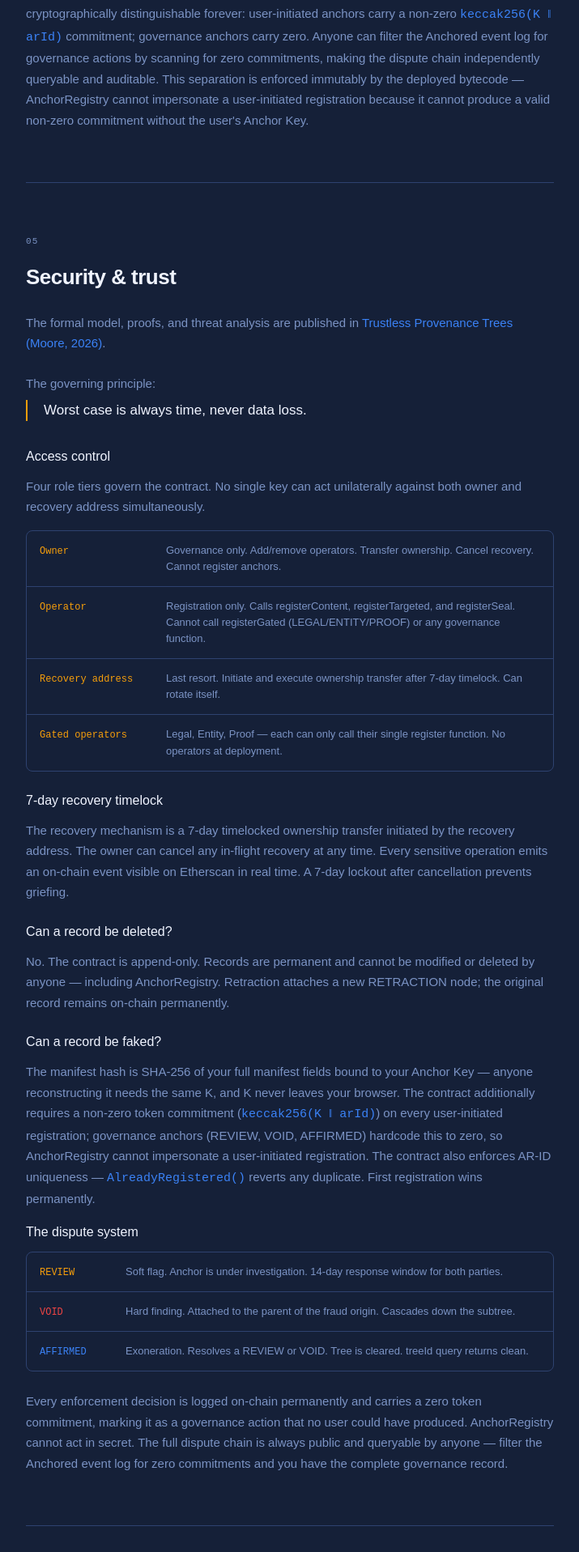
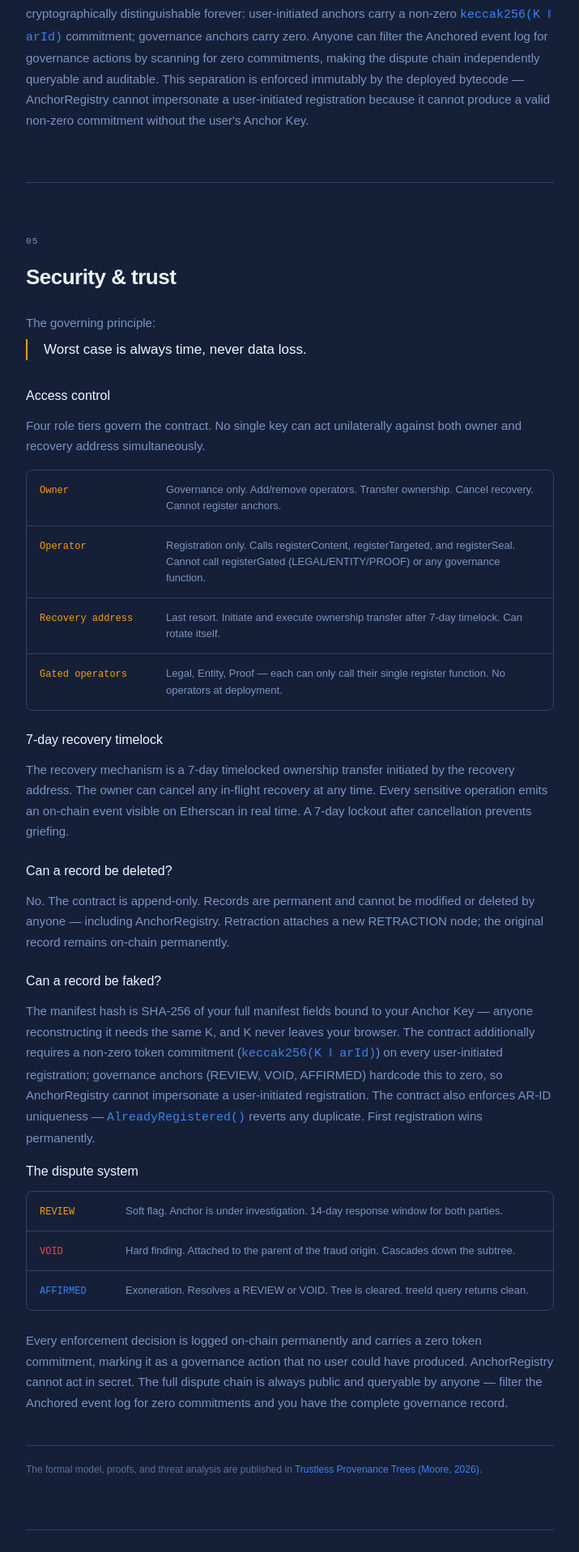
Before and after one commit to AnchorRegistry/ar-ui, a Next.js app: page /docs in a window 1280 px wide. Shown: the part 10083-12000 px from the top of the page at 81% size, without its empty margins (404-1119 px from the left). Built offline with nearby package versions, Linux system fonts and the light colour scheme.

Commit message:
docs: v2/v4 labels → pending; tighten Theorem 3 FAQ

```diff
--- a/app/docs/page.tsx
+++ b/app/docs/page.tsx
@@ -568,17 +568,6 @@ ORDER BY block_timestamp ASC`}
             <section id="security">
               <SectionLabel>05</SectionLabel>
               <SectionHeading>Security &amp; trust</SectionHeading>
-              <Prose className="mb-6">
-                The formal model, proofs, and threat analysis are published in{' '}
-                <a
-                  href="https://arxiv.org/abs/2604.03434"
-                  target="_blank"
-                  rel="noopener noreferrer"
-                  className="text-electric-blue hover:underline"
-                >
-                  Trustless Provenance Trees (Moore, 2026)
-                </a>.
-              </Prose>
               <Prose className="mb-2">The governing principle:</Prose>
               <blockquote className="mb-8 border-l-2 border-gold pl-5">
                 <p className="text-[17px] font-medium text-off-white">
@@ -654,6 +643,18 @@ ORDER BY block_timestamp ASC`}
                 Anchored event log for zero commitments and you have the complete
                 governance record.
               </Prose>
+
+              <p className="mt-10 border-t border-[#2E4270] pt-5 text-[12px] leading-[1.6] text-muted-slate/70">
+                The formal model, proofs, and threat analysis are published in{' '}
+                <a
+                  href="https://arxiv.org/abs/2604.03434"
+                  target="_blank"
+                  rel="noopener noreferrer"
+                  className="text-electric-blue hover:underline"
+                >
+                  Trustless Provenance Trees (Moore, 2026)
+                </a>.
+              </p>
             </section>
 
             <Divider />
```
